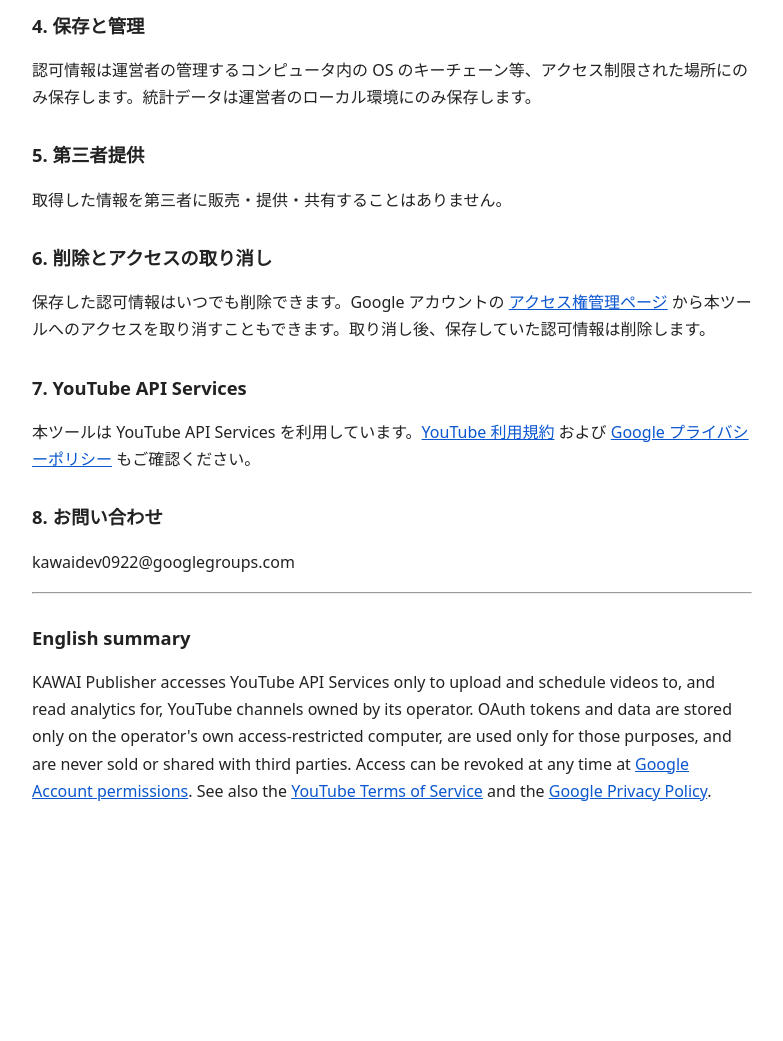
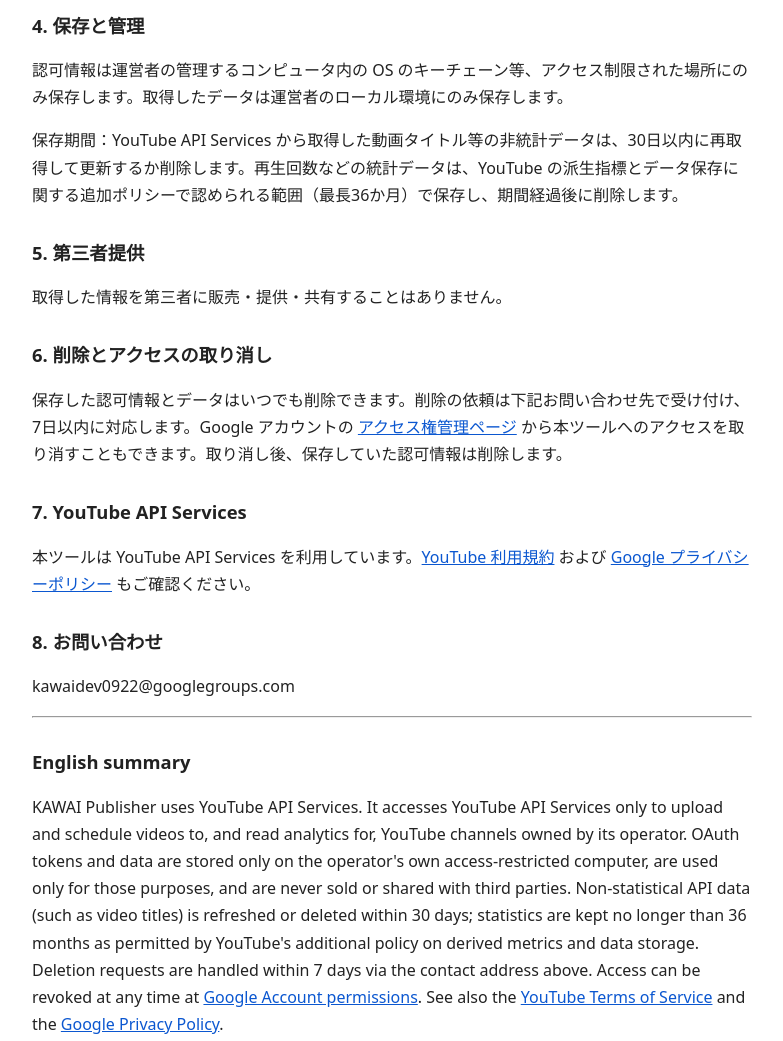
Before and after one commit to kawai339/kawai339.github.io, a plain HTML site: page privacy.html in a window 1280 px wide. Shown: the part 640-1681 px from the top of the page, without its empty margins (248-1031 px from the left). Before the commit the page ends 1485 px from the top, so only its background shows below. Drawn offline with Linux system fonts and the light colour scheme.

Commit message:
Add files via upload

```diff
--- a/privacy.html
+++ b/privacy.html
@@ -23,17 +23,18 @@
 <h2>3. 利用目的</h2>
 <p>自社チャンネルへの動画のアップロードと公開予約、アップロード結果の確認、および自社チャンネルの視聴成績の分析のためだけに利用します。広告配信やプロファイリングには利用しません。</p>
 <h2>4. 保存と管理</h2>
-<p>認可情報は運営者の管理するコンピュータ内の OS のキーチェーン等、アクセス制限された場所にのみ保存します。統計データは運営者のローカル環境にのみ保存します。</p>
+<p>認可情報は運営者の管理するコンピュータ内の OS のキーチェーン等、アクセス制限された場所にのみ保存します。取得したデータは運営者のローカル環境にのみ保存します。</p>
+<p>保存期間：YouTube API Services から取得した動画タイトル等の非統計データは、30日以内に再取得して更新するか削除します。再生回数などの統計データは、YouTube の派生指標とデータ保存に関する追加ポリシーで認められる範囲（最長36か月）で保存し、期間経過後に削除します。</p>
 <h2>5. 第三者提供</h2>
 <p>取得した情報を第三者に販売・提供・共有することはありません。</p>
 <h2>6. 削除とアクセスの取り消し</h2>
-<p>保存した認可情報はいつでも削除できます。Google アカウントの <a href="https://security.google.com/settings/security/permissions">アクセス権管理ページ</a> から本ツールへのアクセスを取り消すこともできます。取り消し後、保存していた認可情報は削除します。</p>
+<p>保存した認可情報とデータはいつでも削除できます。削除の依頼は下記お問い合わせ先で受け付け、7日以内に対応します。Google アカウントの <a href="https://security.google.com/settings/security/permissions">アクセス権管理ページ</a> から本ツールへのアクセスを取り消すこともできます。取り消し後、保存していた認可情報は削除します。</p>
 <h2>7. YouTube API Services</h2>
 <p>本ツールは YouTube API Services を利用しています。<a href="https://www.youtube.com/t/terms">YouTube 利用規約</a> および <a href="https://policies.google.com/privacy">Google プライバシーポリシー</a> もご確認ください。</p>
 <h2>8. お問い合わせ</h2>
 <p>kawaidev0922@googlegroups.com</p>
 <hr>
 <h2>English summary</h2>
-<p>KAWAI Publisher accesses YouTube API Services only to upload and schedule videos to, and read analytics for, YouTube channels owned by its operator. OAuth tokens and data are stored only on the operator's own access-restricted computer, are used only for those purposes, and are never sold or shared with third parties. Access can be revoked at any time at <a href="https://security.google.com/settings/security/permissions">Google Account permissions</a>. See also the <a href="https://www.youtube.com/t/terms">YouTube Terms of Service</a> and the <a href="https://policies.google.com/privacy">Google Privacy Policy</a>.</p>
+<p>KAWAI Publisher uses YouTube API Services. It accesses YouTube API Services only to upload and schedule videos to, and read analytics for, YouTube channels owned by its operator. OAuth tokens and data are stored only on the operator's own access-restricted computer, are used only for those purposes, and are never sold or shared with third parties. Non-statistical API data (such as video titles) is refreshed or deleted within 30 days; statistics are kept no longer than 36 months as permitted by YouTube's additional policy on derived metrics and data storage. Deletion requests are handled within 7 days via the contact address above. Access can be revoked at any time at <a href="https://security.google.com/settings/security/permissions">Google Account permissions</a>. See also the <a href="https://www.youtube.com/t/terms">YouTube Terms of Service</a> and the <a href="https://policies.google.com/privacy">Google Privacy Policy</a>.</p>
 </body>
 </html>
```
Also changed, not shown: index.html (+2 -0 lines).
